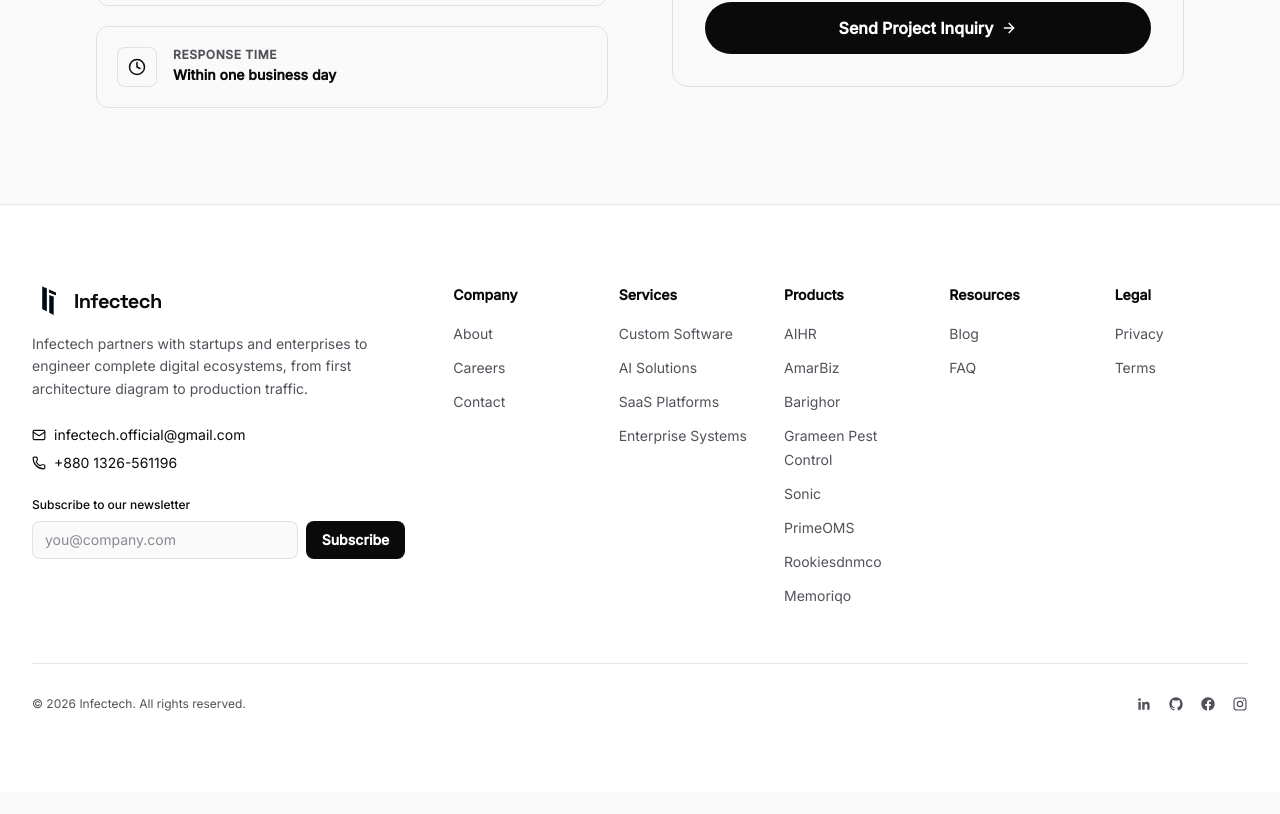
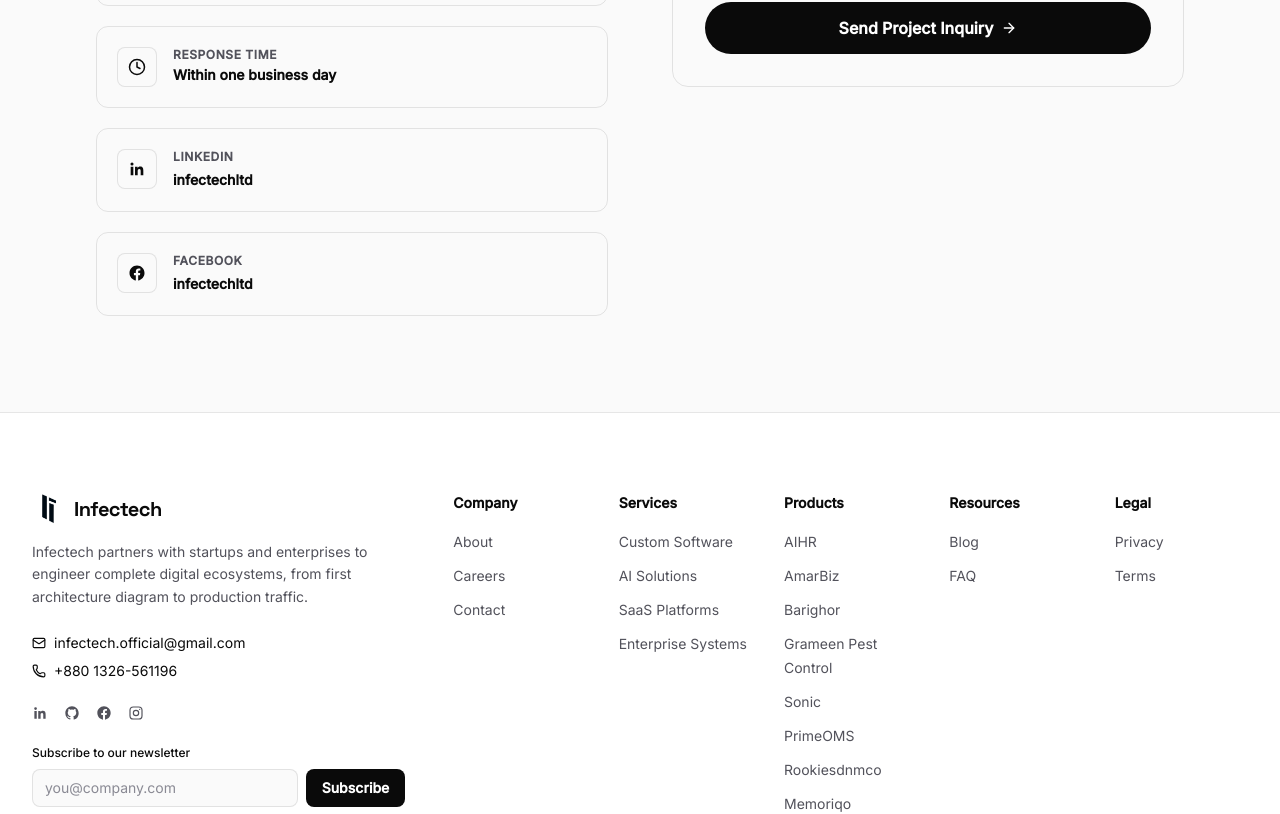
Before and after one commit to infectech/website, a Next.js app: page /contact in a window 1280 px wide. Shown: the part 620-1434 px from the top of the page. Before the commit the page ends 1412 px from the top, so only its background shows below. Built offline with nearby package versions, Linux system fonts and the light colour scheme.

Commit message:
feat: add LinkedIn and Facebook links to ContactPage and update social links in Footer

```diff
--- a/src/app/contact/page.tsx
+++ b/src/app/contact/page.tsx
@@ -4,6 +4,7 @@ import useSafeReducedMotion from "@/lib/useSafeReducedMotion";
 import { useState } from "react";
 import { motion } from "framer-motion";
 import { Mail, Phone, Clock, ArrowRight, Check, AlertCircle } from "lucide-react";
+import { LinkedinIcon, FacebookIcon } from "@/components/ui/SocialIcons";
 
 const FORMSPREE_ENDPOINT = "https://formspree.io/f/mbdnzepe";
 
@@ -110,6 +111,42 @@ export default function ContactPage() {
                     Response time
                   </div>
                   <div className="text-sm font-semibold text-ink">Within one business day</div>
+                </div>
+              </div>
+              <div className="flex gap-4 p-5 rounded-xl border border-border">
+                <div className="w-10 h-10 rounded-lg bg-bg-primary border border-border flex items-center justify-center shrink-0">
+                  <LinkedinIcon size={18} className="text-ink" />
+                </div>
+                <div>
+                  <div className="text-xs font-semibold text-text-secondary uppercase tracking-wider mb-0.5">
+                    LinkedIn
+                  </div>
+                  <a
+                    href="https://www.linkedin.com/company/infectechltd"
+                    target="_blank"
+                    rel="noopener"
+                    className="text-sm font-semibold text-ink hover:text-brand-hover transition-colors"
+                  >
+                    infectechltd
+                  </a>
+                </div>
+              </div>
+              <div className="flex gap-4 p-5 rounded-xl border border-border">
+                <div className="w-10 h-10 rounded-lg bg-bg-primary border border-border flex items-center justify-center shrink-0">
+                  <FacebookIcon size={18} className="text-ink" />
+                </div>
+                <div>
+                  <div className="text-xs font-semibold text-text-secondary uppercase tracking-wider mb-0.5">
+                    Facebook
+                  </div>
+                  <a
+                    href="https://www.facebook.com/infectechltd"
+                    target="_blank"
+                    rel="noopener"
+                    className="text-sm font-semibold text-ink hover:text-brand-hover transition-colors"
+                  >
+                    infectechltd
+                  </a>
                 </div>
               </div>
             </div>
--- a/src/components/layout/Footer.tsx
+++ b/src/components/layout/Footer.tsx
@@ -40,10 +40,10 @@ const columns = {
 };
 
 const socials = [
-  { href: "https://linkedin.com", icon: LinkedinIcon, label: "LinkedIn" },
+  { href: "https://www.linkedin.com/company/infectechltd", icon: LinkedinIcon, label: "LinkedIn" },
   { href: "https://github.com/infectech", icon: GithubIcon, label: "GitHub" },
   {
-    href: "https://www.facebook.com/profile.php?id=61591848793213",
+    href: "https://www.facebook.com/infectechltd",
     icon: FacebookIcon,
     label: "Facebook",
   },
@@ -93,6 +93,21 @@ export default function Footer() {
                 <Phone size={14} />
                 +880 1326-561196
               </a>
+            </div>
+
+            <div className="flex items-center gap-4 mb-6">
+              {socials.map((s) => (
+                <a
+                  key={s.label}
+                  href={s.href}
+                  target="_blank"
+                  rel="noopener"
+                  aria-label={s.label}
+                  className="text-text-secondary hover:text-ink hover:-translate-y-0.5 active:scale-90 transition-all duration-200 ease-out"
+                >
+                  <s.icon size={16} />
+                </a>
+              ))}
             </div>
 
             <form onSubmit={handleSubscribe} className="max-w-sm">
@@ -154,24 +169,10 @@ export default function Footer() {
           </div>
         </div>
 
-        <div className="pt-8 border-t border-border flex flex-col sm:flex-row items-center justify-between gap-4">
+        <div className="pt-8 border-t border-border flex justify-center">
           <p className="text-xs">
             © {new Date().getFullYear()} Infectech. All rights reserved.
           </p>
-          <div className="flex items-center gap-4">
-            {socials.map((s) => (
-              <a
-                key={s.label}
-                href={s.href}
-                target="_blank"
-                rel="noopener"
-                aria-label={s.label}
-                className="text-text-secondary hover:text-ink hover:-translate-y-0.5 active:scale-90 transition-all duration-200 ease-out"
-              >
-                <s.icon size={16} />
-              </a>
-            ))}
-          </div>
         </div>
       </div>
     </footer>
```
